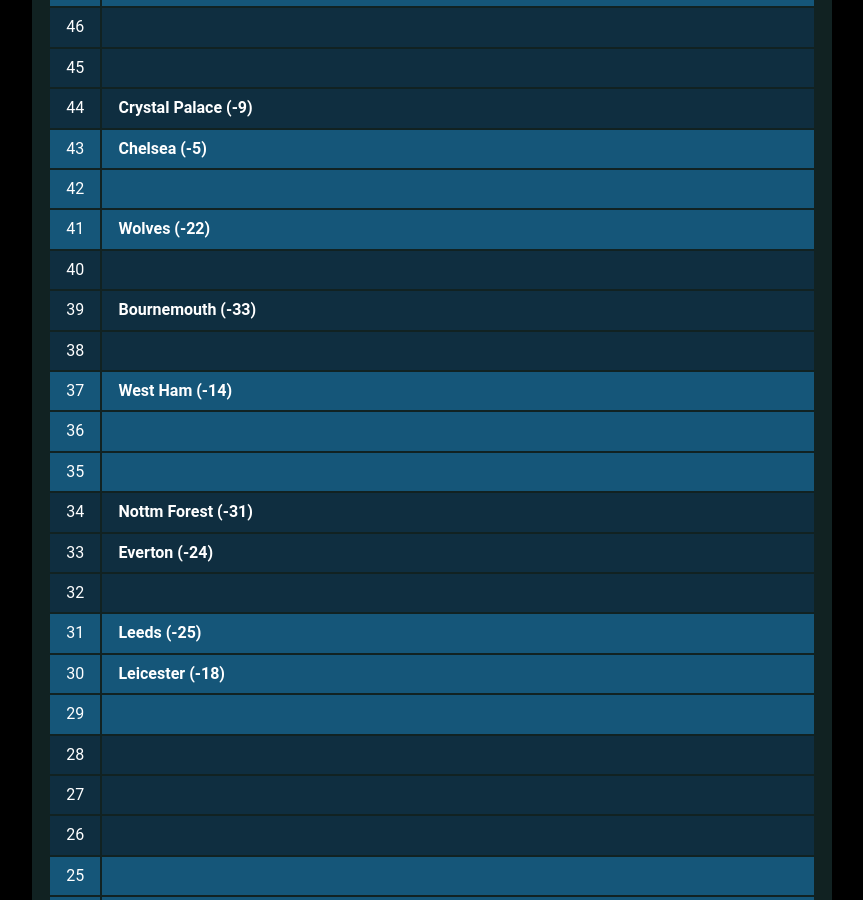
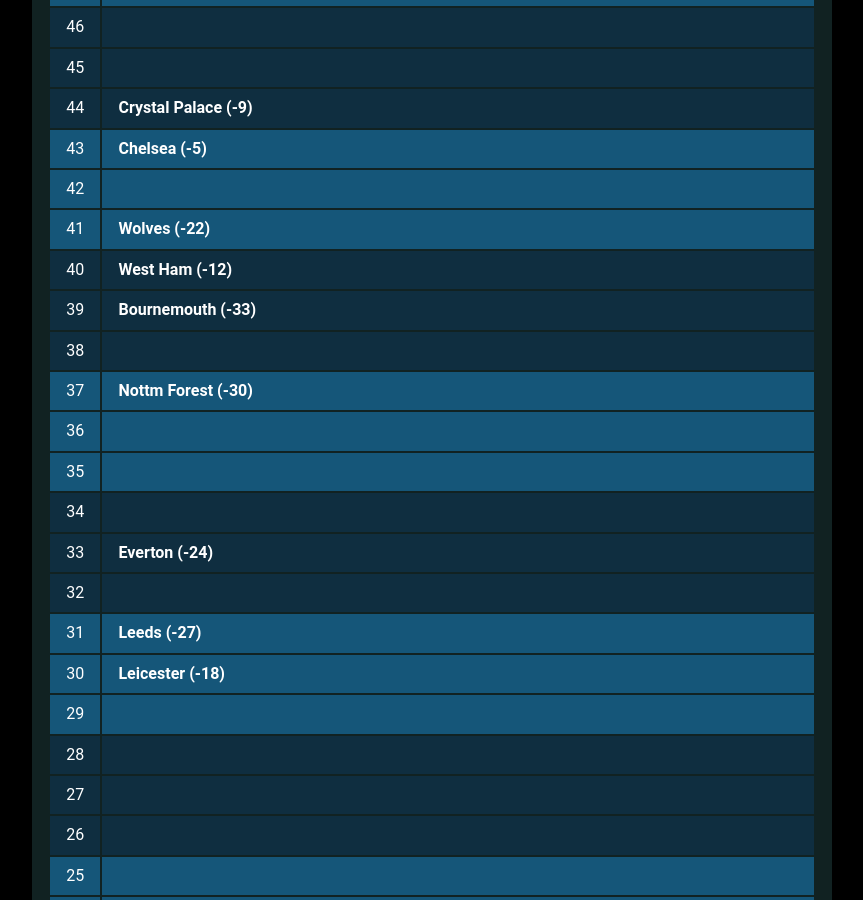
Before and after one commit to muru/muru.github.io, a Jekyll site: the page built from resources.md, in a window 1280 px wide and 900 px high, scrolled down 3053 px. Shown: the whole window, without its empty margins (208-1071 px from the left). Built offline with Jekyll 4.4.1, drawn with Linux system fonts in a browser that asks for light colours; some web fonts are replaced; some of the changed text lies outside the part shown.

Commit message:
updated cann-table: Mon 22 May 00:04:41 JST 2023

```diff
--- a/cann-table.html
+++ b/cann-table.html
@@ -24,7 +24,7 @@
 	<tr class="cann-row-2">
 		<td class="cann-point"> 81 </td>
 		<td class="cann-clubs">
-			<span class="club-name"> Arsenal (41) </span>
+			<span class="club-name"> Arsenal (40) </span>
 		</td>
  	</tr>
 	<tr class="cann-row-2">
@@ -128,6 +128,7 @@
 	<tr class="cann-row-1">
 		<td class="cann-point"> 61 </td>
 		<td class="cann-clubs">
+			<span class="club-name"> Brighton (20) </span>
 		</td>
  	</tr>
 	<tr class="cann-row-1">
@@ -143,7 +144,6 @@
 	<tr class="cann-row-2">
 		<td class="cann-point"> 58 </td>
 		<td class="cann-clubs">
-			<span class="club-name"> Brighton (18) </span>
 			<span class="club-name"> Aston Villa (4) </span>
 		</td>
  	</tr>
@@ -241,6 +241,7 @@
 	<tr class="cann-row-2">
 		<td class="cann-point"> 40 </td>
 		<td class="cann-clubs">
+			<span class="club-name"> West Ham (-12) </span>
 		</td>
  	</tr>
 	<tr class="cann-row-2">
@@ -257,7 +258,7 @@
 	<tr class="cann-row-1">
 		<td class="cann-point"> 37 </td>
 		<td class="cann-clubs">
-			<span class="club-name"> West Ham (-14) </span>
+			<span class="club-name"> Nottm Forest (-30) </span>
 		</td>
  	</tr>
 	<tr class="cann-row-1">
@@ -273,7 +274,6 @@
 	<tr class="cann-row-2">
 		<td class="cann-point"> 34 </td>
 		<td class="cann-clubs">
-			<span class="club-name"> Nottm Forest (-31) </span>
 		</td>
  	</tr>
 	<tr class="cann-row-2">
@@ -290,7 +290,7 @@
 	<tr class="cann-row-1">
 		<td class="cann-point"> 31 </td>
 		<td class="cann-clubs">
-			<span class="club-name"> Leeds (-25) </span>
+			<span class="club-name"> Leeds (-27) </span>
 		</td>
  	</tr>
 	<tr class="cann-row-1">
@@ -327,8 +327,8 @@
 	<tr class="cann-row-1">
 		<td class="cann-point"> 24 </td>
 		<td class="cann-clubs">
-			<span class="club-name"> Southampton (-35) </span>
+			<span class="club-name"> Southampton (-37) </span>
 		</td>
  	</tr>
 </table>
-<span id="cann-gen-note"> Generated on  Sunday, 21 May 2023 at 01:26 JST. </span>
+<span id="cann-gen-note"> Generated on  Monday, 22 May 2023 at 00:04 JST. </span>
```
